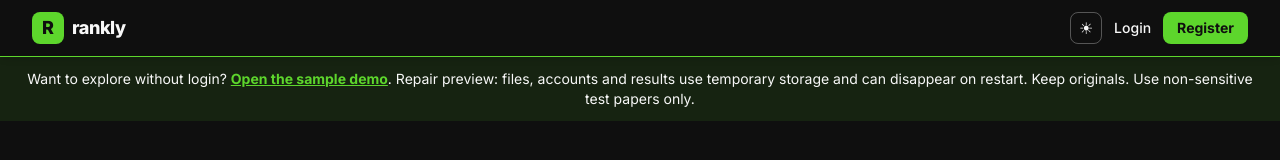
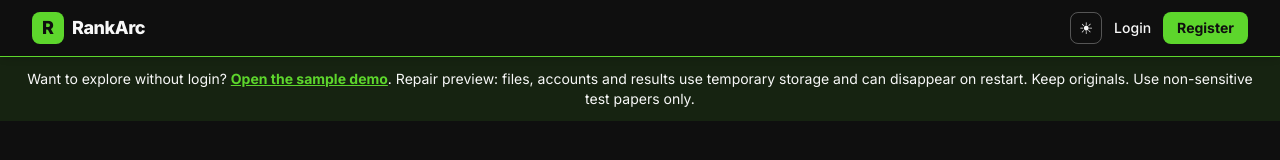
Before and after one commit to SivaJenani/RankArc, a React (Vite) app in the folder frontend/: page / in a window 1280 px wide. Shown: the top 160 px of the page. Built offline with nearby package versions, Linux system fonts and the light colour scheme; no server answers.

Commit message:
Rename app branding to RankArc [skip render]

```diff
--- a/frontend/src/components/Navbar.tsx
+++ b/frontend/src/components/Navbar.tsx
@@ -19,7 +19,7 @@ export default function Navbar() {
           <div className="w-8 h-8 bg-accent rounded-lg flex items-center justify-center font-black text-onaccent text-lg group-hover:scale-105 transition-transform">
             R
           </div>
-          <span className="text-invfg font-extrabold text-lg tracking-tight">rankly</span>
+          <span className="text-invfg font-extrabold text-lg tracking-tight">RankArc</span>
         </Link>
 
         {/* Nav Links */}
```
